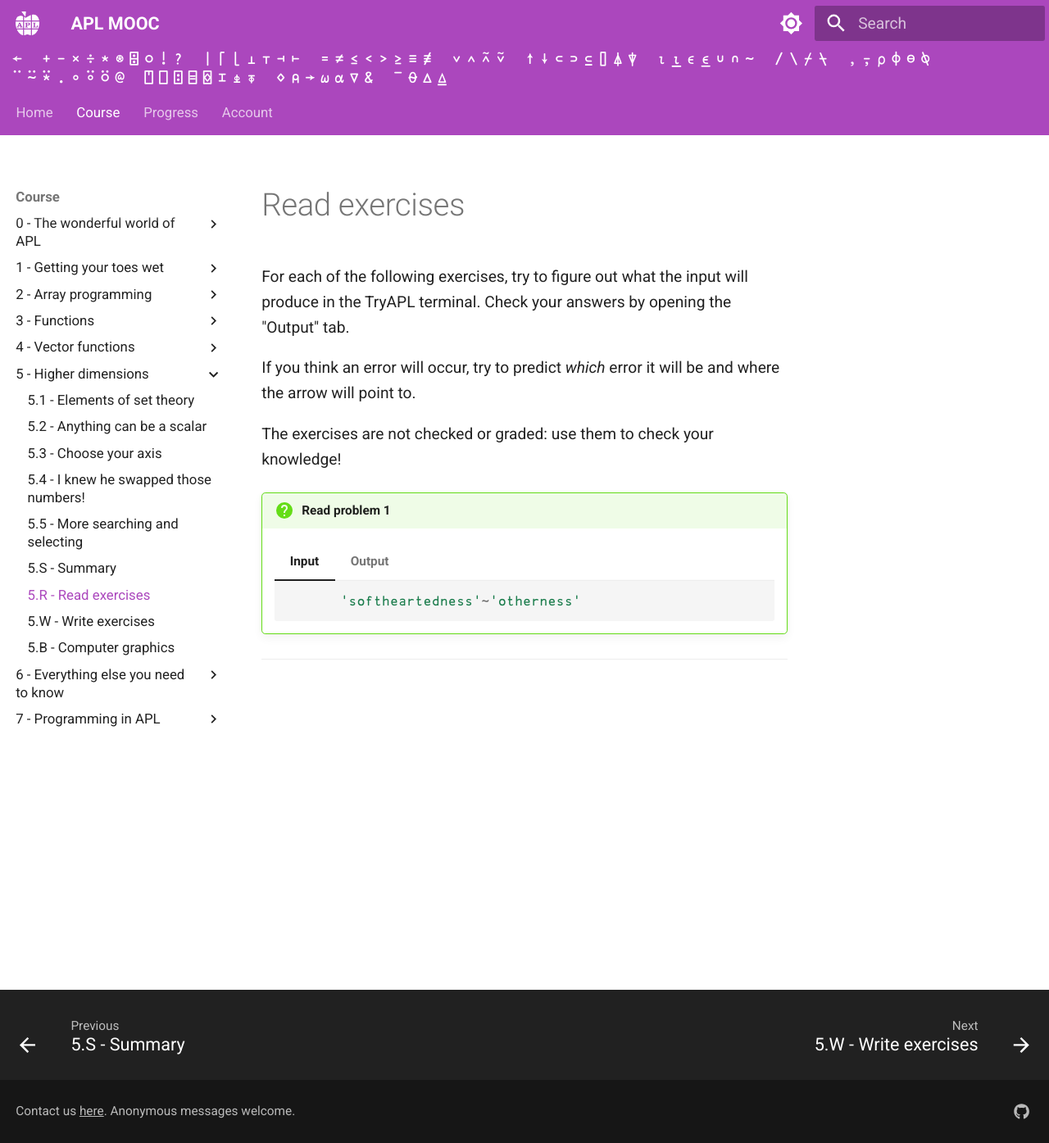
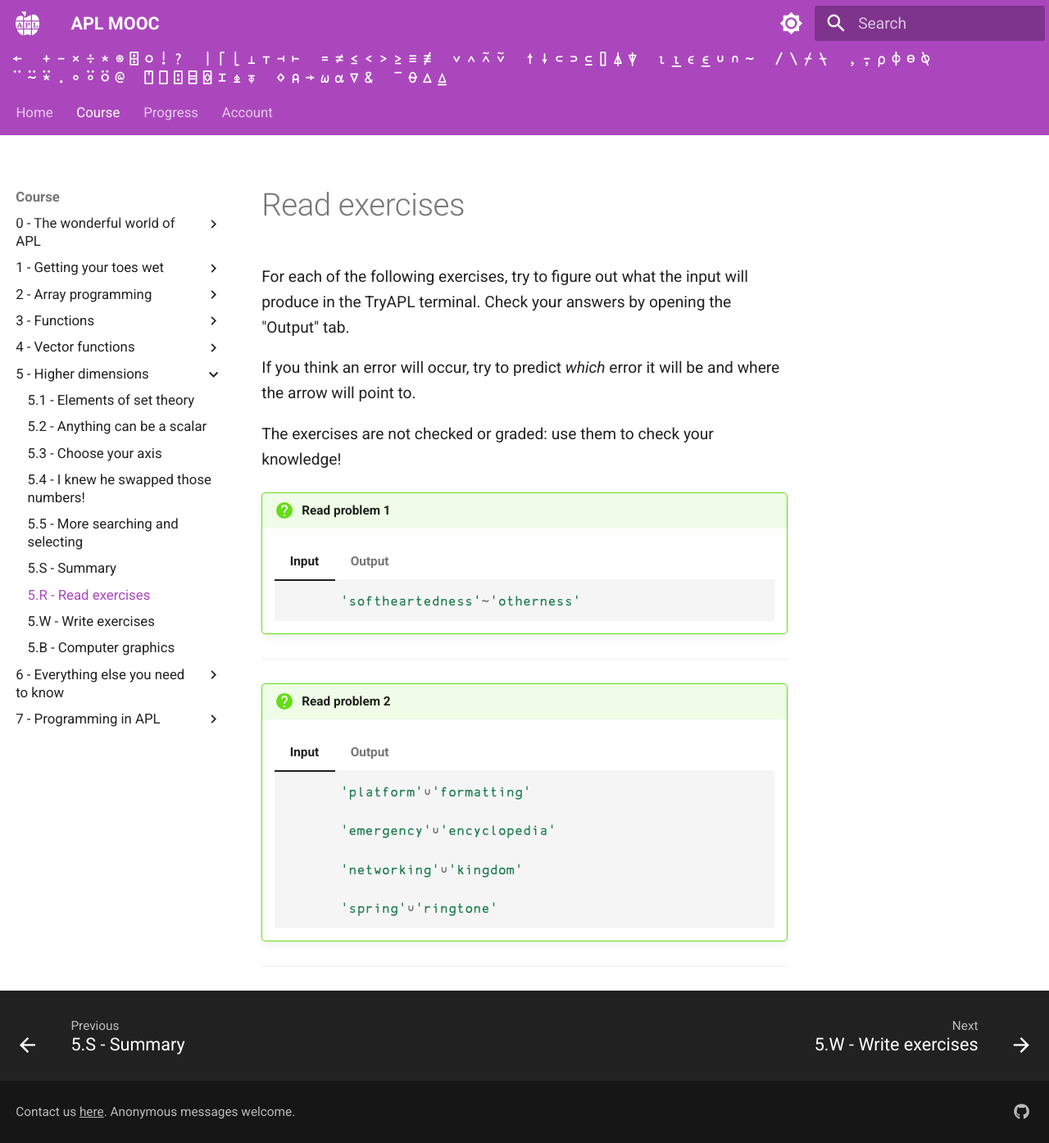
Before and after one commit to APLMOOC/APLMOOC, an MkDocs documentation site: the page built from docs/course/ch5/read.md, in a window 1280 px wide and 1395 px high. Shown: the whole window at 82% size. Built offline with MkDocs 1.6.1 and Material for MkDocs 9.7.7, drawn with Linux system fonts in a browser that asks for light colours; some web fonts are replaced; a script that is not in the unit is left out.

Commit message:
Add Chapter 5 Read problem 2

````diff
--- a/docs/course/ch5/read.md
+++ b/docs/course/ch5/read.md
@@ -23,6 +23,38 @@ The exercises are not checked or graded: use them to check your knowledge!
         fad
         ```
 
-        The set difference ~ operator removes all occurences of the right-hand array elements from the left-hand array
+        The set difference ~ function removes all occurences of the right-hand array elements from the left-hand array
 
 ---
+
+!!! question "Read problem 2"
+
+    === "Input"
+
+        ```apl
+              'platform'∪'formatting'
+
+              'emergency'∪'encyclopedia'
+
+              'networking'∪'kingdom'
+
+              'spring'∪'ringtone'
+
+        ```
+
+    === "Output"
+
+        ```apl
+              'platform'∪'formatting'
+        platforming
+              'emergency'∪'encyclopedia
+        emergencylopdia
+              'network'∪'kingdom'
+        networkingdom
+              'spring'∪'ringtone'
+        springtoe
+        ```
+
+        The union ∪ function adds to the left array elements of the right array not already in the right array.
+
+---
````
